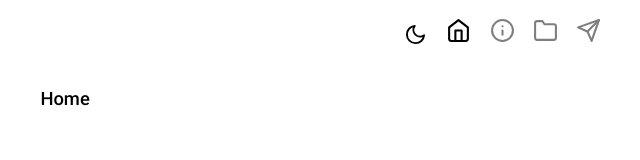
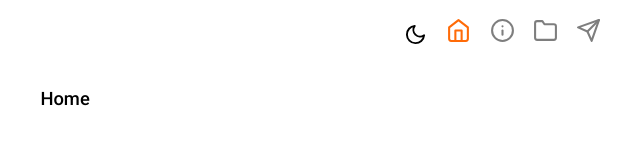
Before and after one commit to memx86/portfolio, a React (Create React App) app: page / in a window 1280 px wide. Shown: the top 160 px of the page, without its empty margins (138-778 px from the left). Built offline with nearby package versions, Linux system fonts and the light colour scheme.

Commit message:
component index files, navbar styles

```diff
--- a/src/components/Navbar/Navbar.module.scss
+++ b/src/components/Navbar/Navbar.module.scss
@@ -24,6 +24,7 @@
 }
 .active {
   composes: link;
+  color: var(--accent-cl);
   opacity: 1;
 }
 
```
Also changed, not shown: src/components/Container/index.ts (renamed from src/components/Container/index.js), src/components/IconButton/index.ts (renamed from src/components/IconButton/index.js), src/components/Loader/index.ts (renamed from src/components/Loader/index.js), src/components/Main/index.ts (renamed from src/components/Main/index.js), src/components/Navbar/index.ts (renamed from src/components/Navbar/index.js), src/components/Section/index.ts (renamed from src/components/Section/index.js).
